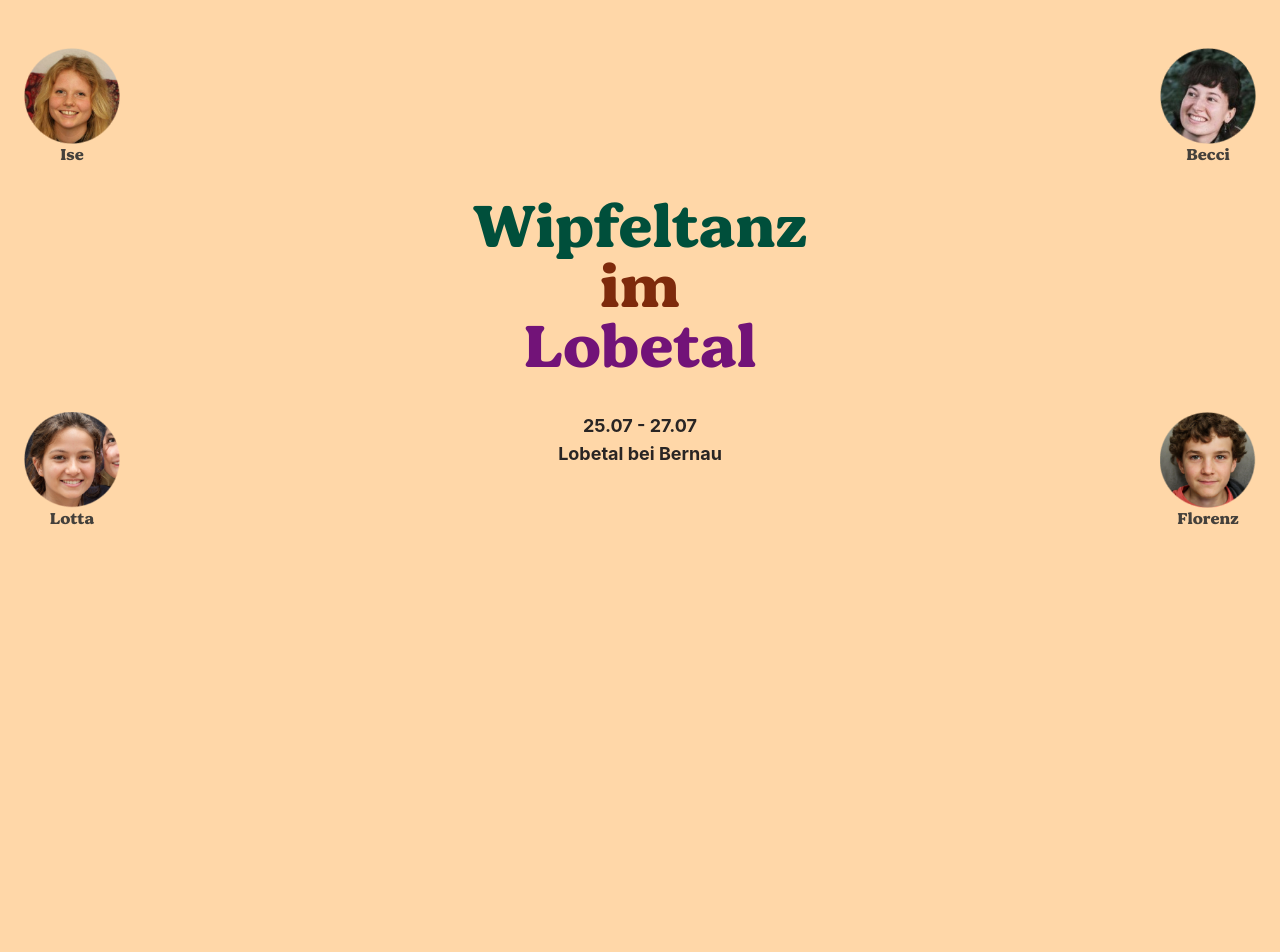
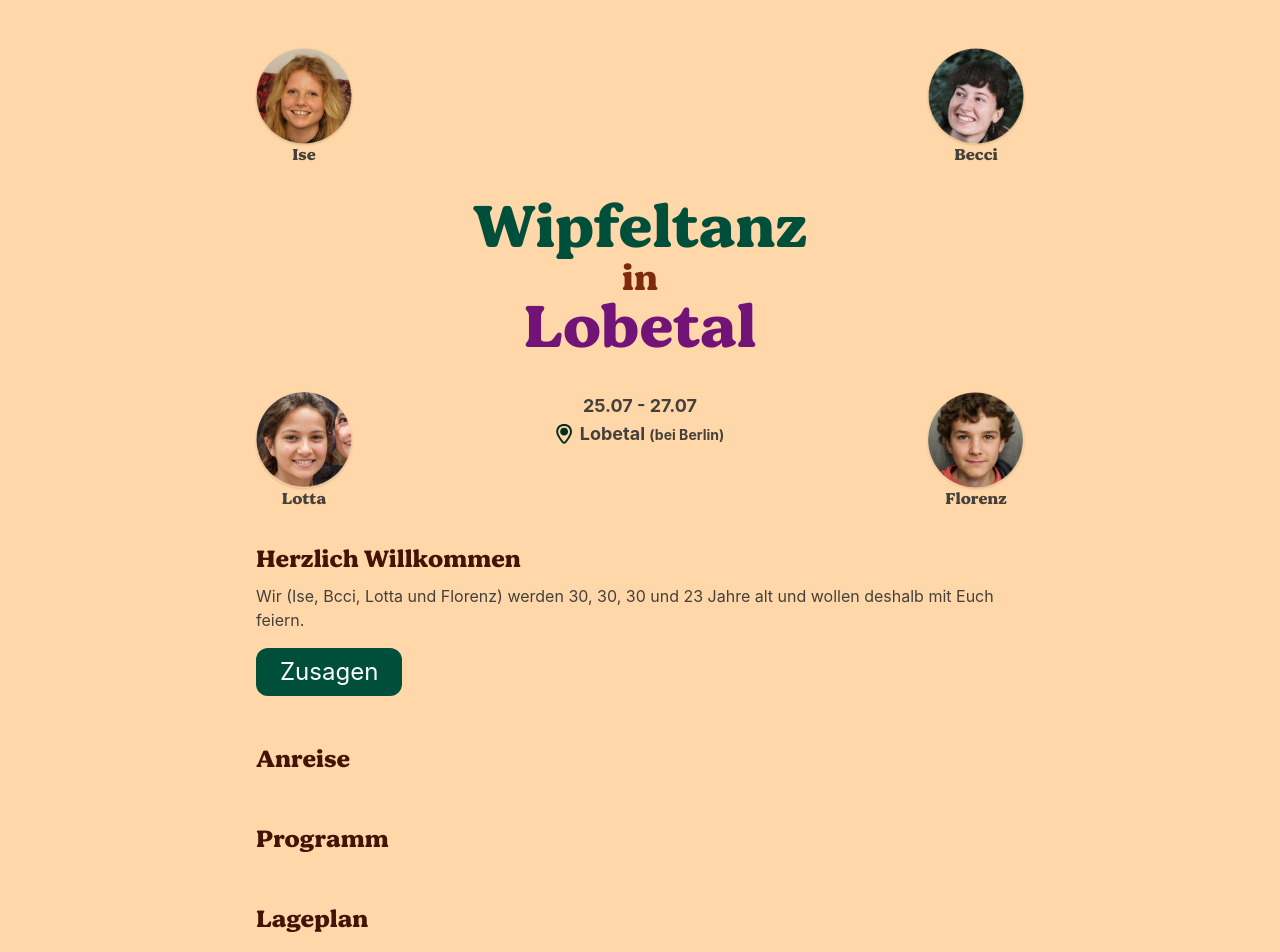
Before and after one commit to johannesschweig/wipfeltanz, a Vue app: page / in a window 1280 px wide. Shown: the top 952 px of the page. Before the commit the page ends 800 px from the top, so only its background shows below. Built offline with nearby package versions, Linux system fonts and the light colour scheme.

Commit message:
more content

```diff
--- a/index.html
+++ b/index.html
@@ -5,7 +5,7 @@
     <link rel="icon" href="/favicon.ico">
     <link href="/src/styles.css" rel="stylesheet">
     <meta name="viewport" content="width=device-width, initial-scale=1.0">
-    <title>Wipfeltanz im Lobetal</title>
+    <title>Wipfeltanz in Lobetal</title>
   </head>
 <body class="bg-orange-200 m-3 md:m-6 max-w-(--breakpoint-2xl) 2xl:mx-auto">
     <div id="app"></div>
--- a/src/App.vue
+++ b/src/App.vue
@@ -3,7 +3,7 @@ import Avatar from './components/Avatar.vue'
 </script>
 
 <template>
-  <div class="max-w-7xl mx-auto">
+  <div class="max-w-3xl mx-auto">
     <div class="flex mt-12 mb-8">
       <Avatar person="ise"/>
       <div class="grow"></div>
@@ -11,21 +11,52 @@ import Avatar from './components/Avatar.vue'
     </div>
     <h1 class="text-6xl mb-8 text-center font-slab">
       <div class="text-emerald-900">Wipfeltanz</div>
-      <div class="text-orange-900">im</div>
+      <div class="text-orange-900 text-4xl">in</div>
       <div class="text-fuchsia-900">Lobetal</div>
     </h1>
     <div class="flex mb-8">
       <Avatar person="lotta"/>
       <div class="grow">
-        <div class="mb-8 text-lg">
-          <p class="text-center font-bold text-stone-800">25.07 - 27.07</p>
-          <p class="text-center font-bold text-stone-800 hover:text-stone-600">
-            <a href="https://maps.app.goo.gl/LyBYxpTkdrQuBfxA6">Lobetal bei Bernau</a>
-          </p>
+        <div class="mb-8 text-lg font-bold text-stone-700 grid grid-rows-2 justify-items-center">
+          <div class="">25.07 - 27.07</div>
+          <div class="hover:text-stone-600">
+            <a class="grid grid-cols-[16px_1fr] items-center gap-2" href="https://maps.app.goo.gl/LyBYxpTkdrQuBfxA6">
+              <img src="./assets/map.svg" class="max-w-4" />
+              <span>Lobetal
+                <span class="text-sm">(bei Berlin)</span>
+              </span>
+            </a>
+          </div>
         </div>
       </div>
       <Avatar person="florenz"/>
     </div>
+    <div class="mb-12">
+      <div class="text-2xl font-slab text-orange-950 mb-2">Herzlich Willkommen</div>
+      <div class="text-stone-700 mb-4">Wir (Ise, Bcci, Lotta und Florenz) werden 30, 30, 30 und 23 Jahre alt und wollen deshalb mit Euch feiern.</div>
+      <button class="btn-lg btn-primary">Zusagen</button>
+    </div>
+    <div class="mb-12">
+      <div class="text-2xl font-slab text-orange-950 mb-2">Anreise</div>
+      <div class="text-stone-700 mb-4"></div>
+    </div>
+    <div class="mb-12">
+      <div class="text-2xl font-slab text-orange-950 mb-2">Programm</div>
+      <div class="text-stone-700 mb-4"></div>
+    </div>
+    <div class="mb-12">
+      <div class="text-2xl font-slab text-orange-950 mb-2">Lageplan</div>
+      <div class="text-stone-700 mb-4"></div>
+    </div>
+    <div class="mb-12">
+      <div class="text-2xl font-slab text-orange-950 mb-2">Essen</div>
+      <div class="text-stone-700 mb-4"></div>
+    </div>
+    <div class="mb-12">
+      <div class="text-2xl font-slab text-orange-950 mb-2">FAQ</div>
+      <div class="text-stone-700 mb-4"></div>
+    </div>
+
 
   </div>
 </template>
--- a/src/assets/main.css
+++ b/src/assets/main.css
@@ -14,3 +14,15 @@
 body {
   font-family: 'Inter', sans-serif;
 }
+
+@utility btn {
+  @apply px-4 py-1 rounded-xl text-xl inline-block disabled:opacity-50;
+}
+
+@utility btn-lg {
+  @apply btn px-6 py-2 text-2xl;
+}
+
+@utility btn-primary {
+  @apply bg-emerald-900 hover:bg-emerald-950 active:bg-emerald-950 text-white;
+}
--- a/src/components/Avatar.vue
+++ b/src/components/Avatar.vue
@@ -1,6 +1,6 @@
 <template>
   <div class="">
-    <img class="max-w-24 max-h-24" :src="imageSrc" />
+    <img class="max-w-24 max-h-24 shadow-sm rounded-full" :src="imageSrc" />
     <div class="text-center font-slab text-stone-700">{{ name }}</div>
   </div>
 </template>
```
Also changed, not shown: src/assets/map.svg (added).
